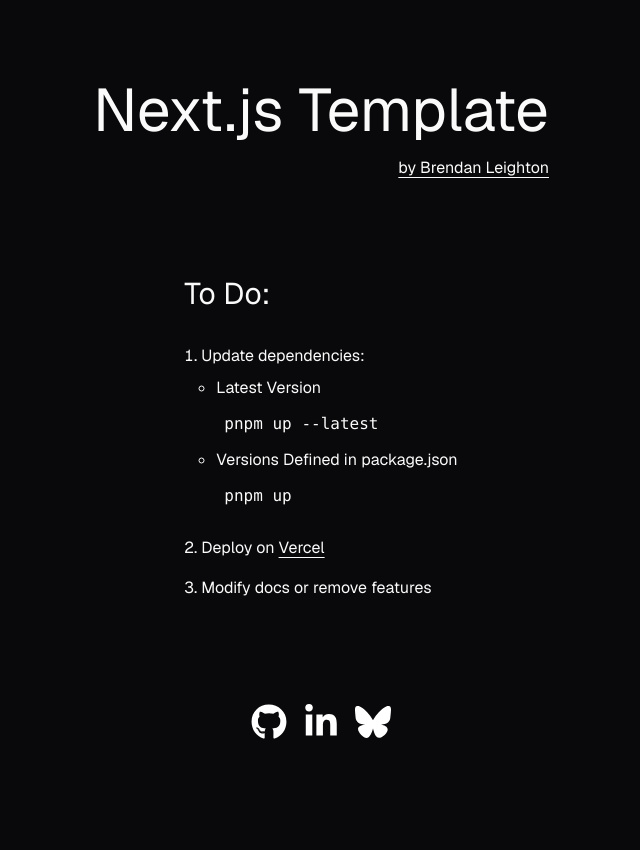
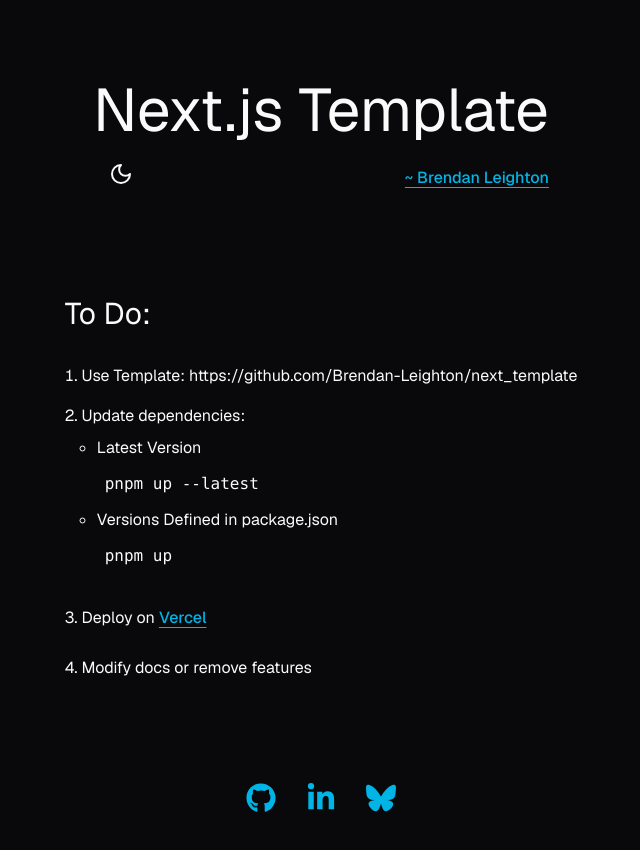
Before and after one commit to Brendan-Leighton/next_template, a Next.js app: page / in a window 1280 px wide. Shown: the top 850 px of the page, without its empty margins (319-959 px from the left). Before the commit the page ends 828 px from the top, so only its background shows below. Built offline with nearby package versions, Linux system fonts and the light colour scheme.

Commit message:
feat(theme): add toggle for theme switching
new Button component also replaces previous Link

```diff
--- a/src/app/page.tsx
+++ b/src/app/page.tsx
@@ -1,30 +1,51 @@
-import { Code, Link, ContactIcons } from "@/components"
+import { Code, ContactIcons, ThemeToggler } from "@/components"
+import { Button } from "@/components/shadcn/button"
 
 /**
  * Apps Landing Page/
  * @returns {JSX.Element}
  */
 export default function Home() {
+
+	const VercelDeployLink = () => {
+		return (
+			<Button asChild
+				variant="link"
+				size='link'
+			>
+				<a
+					href="https://vercel.com/new?utm_source=create-next-app&utm_medium=appdir-template-tw&utm_campaign=create-next-app"
+					aria-label="Vercel"
+				>Vercel</a>
+			</Button>
+		)
+	}
 	return (
 		<div className="flex flex-col justify-center items-center min-h-screen p-8 pb-20 gap-16 sm:p-20 font-[family-name:var(--font-geist-sans)]">
 			<header>
 				<h1
 					className='
-						text-6xl pb-4 text-neutral-100
+						text-6xl pb-4 text-foreground
 						max-w-[522px]
 						text-center sm:text-left
 					'
 				>Next.js Template</h1>
-				<Link
-					href="https://github.com/Brendan-Leighton"
-					ariaLabel="Brendan Leighton's GitHub"
-					className="block text-center min-[522px]:w-fit  min-[522px]:float-right"
-				>by Brendan Leighton</Link>
+				<Button asChild
+					size='link'
+					variant='link'
+				>
+					<a
+						href="https://github.com/Brendan-Leighton"
+						aria-label="Vercel"
+						className="block text-center min-[522px]:w-fit  min-[522px]:float-right"
+					>~ Brendan Leighton</a>
+				</Button>
+				<ThemeToggler />
 			</header>
 			<main
 				className="
 					flex flex-col gap-8 align-center
-					bg-neutral-900
+					bg-background
 					rounded-md w-fit mx-auto
 					p-8
 				"
@@ -33,6 +54,7 @@
 				<h2 className="text-3xl">To Do:</h2>
 
 				<ol className="list-decimal list-inside flex flex-col gap-4 w-fit">
+					<li>Use Template: https://github.com/Brendan-Leighton/next_template</li>
 					<li>
 						Update dependencies:
 						<ul className="list-circle pl-8 pt-2">
@@ -44,7 +66,7 @@
 							</li>
 						</ul>
 					</li>
-					<li>Deploy on <Link href="https://vercel.com/new?utm_source=create-next-app&utm_medium=appdir-template-tw&utm_campaign=create-next-app" ariaLabel="Vercel">Vercel</Link></li>
+					<li>Deploy on {VercelDeployLink()}</li>
 					<li>Modify docs or remove features</li>
 				</ol>
 
--- a/src/components/contact-icons.tsx
+++ b/src/components/contact-icons.tsx
@@ -1,6 +1,6 @@
 import React from 'react'
 import { FaGithub, FaBluesky, FaLinkedinIn } from 'react-icons/fa6'
-import { Link } from './link'
+import { Button } from './shadcn/button'
 
 export function ContactIcons({ className }: { className?: string }) {
 
@@ -25,23 +25,27 @@
 	return (
 		<ul
 			className={`
-				${className} +
-				 flex justify-center gap-4 w-fit p-2 rounded transition-all 3000s
-				 shadow-md
-				 dark:shadow-none
-				 bg-primary-700 dark:bg-primary-600
+				${className}
+				 flex justify-center gap-4 w-fit
 			`}
 		>
 			{
 				icons.map(({ icon, link, title }) => (
 					<li key={title} title={title}>
-						<Link
-							href={link}
-							ariaLabel={title}
-							className="text-white text-4xl"
+						<Button
+							asChild
+							variant='link'
+							size='link'
 						>
-							{icon}
-						</Link>
+							<a
+								href={link}
+								aria-label={title}
+								className='text-3xl'
+								title={title}
+							>
+								{icon}
+							</a>
+						</Button>
 					</li>
 				))
 			}
--- a/src/components/index.js
+++ b/src/components/index.js
@@ -1,7 +1,6 @@
 /**
  * To learn more about this file @see README.md in this directory
  */
-export * from './link'
 export * from './code'
 export * from './contact-icons'
 export * from './theme-toggler'
--- a/src/components/link.tsx
+++ /dev/null
@@ -1,26 +0,0 @@
-import React from 'react'
-
-/**
- * Basic link with optional icon or other content.
- * @param props
- * @param props.href href of link
- * @param props.aria_label aria label
- * @param props.children name of the link and optional icon or other content
- * @returns
- */
-export function Link({ href, ariaLabel, className, title, children }: { href: string, ariaLabel: string, className?: string, title?: string, children: React.ReactNode }) {
-	return (
-		<a
-			href={href}
-			aria-label={ariaLabel}
-			className={`
-				underline underline-offset-4
-				text-primary-600
-				hover:text-accent-600 hover:no-underline
-				${className}
-			`}
-			target='_blank'
-			title={title}
-		>{children}</a>
-	)
-}
```
